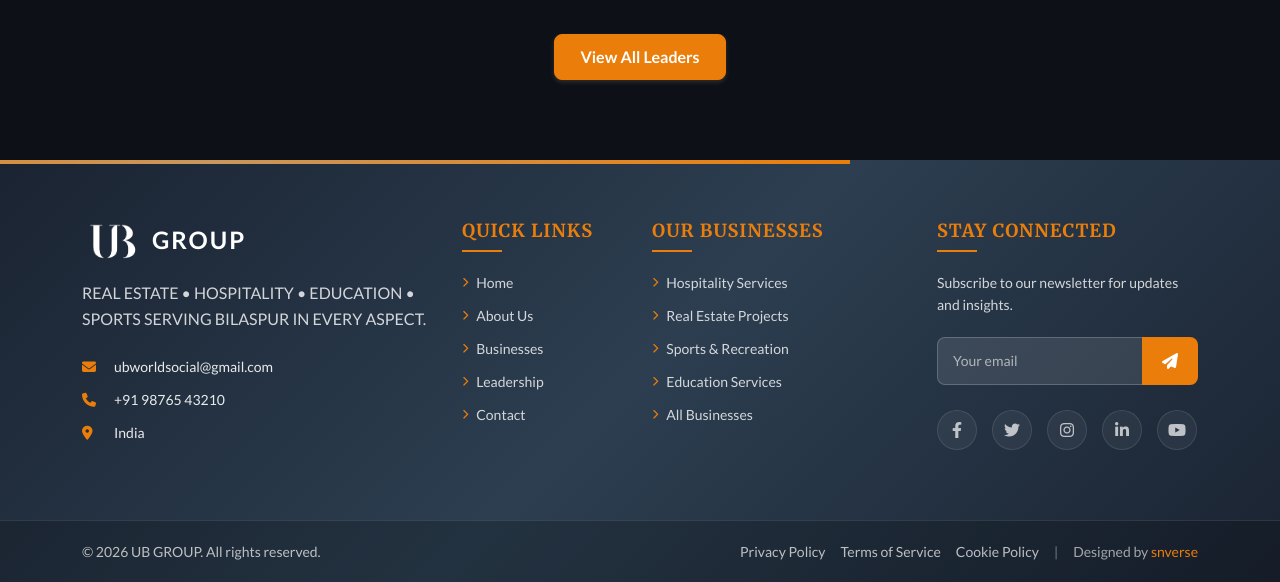
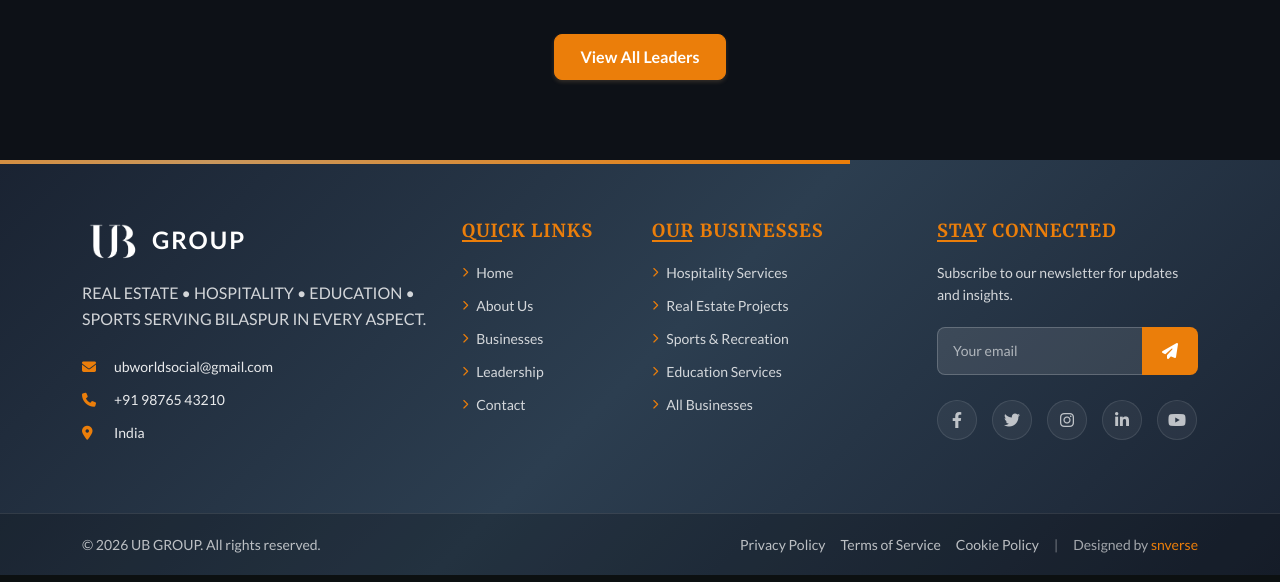
Before and after one commit to nikhildubey-23/ubgroup, a Flask app: page / in a window 1280 px wide. Shown: the part 2458-3040 px from the top of the page. Run offline with Flask 3, Linux system fonts and the light colour scheme.

Commit message:
repair 4

```diff
--- a/static/style.css
+++ b/static/style.css
@@ -123,6 +123,14 @@ h1, h2, h3, h4, h5, h6 {
     letter-spacing: 1px;
     position: relative;
     padding-bottom: 10px;
+}
+
+/* Ensure h4 in footer maintains proper styling */
+footer h4.footer-title {
+    font-size: 18px;
+    font-weight: 600;
+    margin: 0 0 20px 0;
+    padding: 0;
 }
 
 .footer-title::after {
--- a/templates/base.html
+++ b/templates/base.html
@@ -100,7 +100,7 @@
                     <!-- Quick Links -->
                     <div class="col-lg-2 col-md-6">
                         <div class="footer-section">
-                            <h6 class="footer-title">Quick Links</h6>
+                            <h4 class="footer-title">Quick Links</h4>
                             <ul class="footer-links">
                                 <li><a href="{{ url_for('home') }}"><i class="fas fa-chevron-right"></i> Home</a></li>
                                 <li><a href="{{ url_for('about') }}"><i class="fas fa-chevron-right"></i> About Us</a></li>
@@ -114,7 +114,7 @@
                     <!-- Business Categories -->
                     <div class="col-lg-3 col-md-6">
                         <div class="footer-section">
-                            <h6 class="footer-title">Our Businesses</h6>
+                            <h4 class="footer-title">Our Businesses</h4>
                             <ul class="footer-links">
                                 <li><a href="{{ url_for('businesses_page') }}#hospitality"><i class="fas fa-chevron-right"></i> Hospitality Services</a></li>
                                 <li><a href="{{ url_for('businesses_page') }}#realestate"><i class="fas fa-chevron-right"></i> Real Estate Projects</a></li>
@@ -128,7 +128,7 @@
                     <!-- Newsletter & Social -->
                     <div class="col-lg-3 col-md-6">
                         <div class="footer-section">
-                            <h6 class="footer-title">Stay Connected</h6>
+                            <h4 class="footer-title">Stay Connected</h4>
                             <p class="footer-text">Subscribe to our newsletter for updates and insights.</p>
                             <form class="newsletter-form">
                                 <div class="input-group">
```
